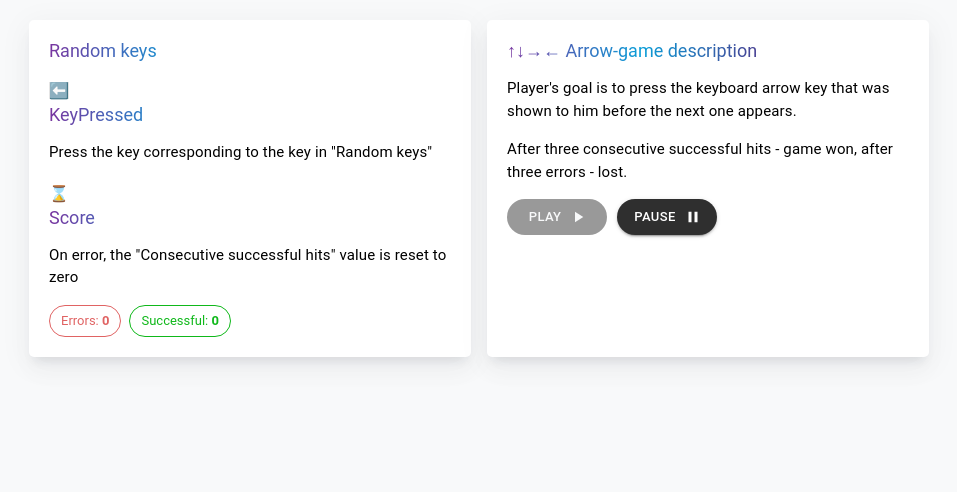
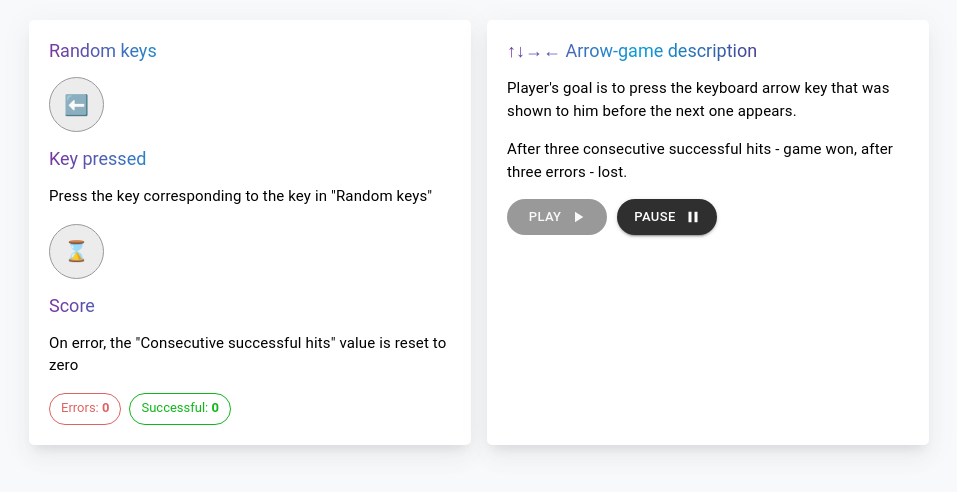
Before and after one commit to wintermute28/arrows-game, a React (Vite) app: page / in a window 1280 px wide. Both pictures are taken after a click on the button "PLAY". Shown: the top 492 px of the page, without its empty margins (161-1118 px from the left). Built offline with nearby package versions, Linux system fonts and the light colour scheme.

Commit message:
Add styles for others components

```diff
--- a/index.html
+++ b/index.html
@@ -4,7 +4,8 @@
     <meta charset="UTF-8" />
     <link rel="icon" type="image/svg+xml" href="/vite.svg" />
     <meta name="viewport" content="width=device-width, initial-scale=1.0" />
-    <title>React Redux App</title>
+    <link rel="icon" type="image/svg+xml" href="./favicon.svg" />
+    <title>Arrows Game App</title>
   </head>
   <body>
     <noscript>You need to enable JavaScript to run this app.</noscript>
--- /dev/null
+++ b/src/components/Playground/components/KeyPressed/KeyPressed.module.css
@@ -0,0 +1,20 @@
+.container {
+  margin-bottom: 10px;
+}
+
+.wrapper {
+  margin-top: var(--spacing-medium);
+  margin-bottom: var(--spacing-medium);
+}
+
+.icon {
+  display: inline-flex;
+  justify-content: center;
+  align-items: center;
+  width: 55px;
+  height: 55px;
+  font-size: 20px;
+  border: 1px solid var(--color-gray-medium);
+  border-radius: 50%;
+  background-color: var(--color-gray);
+}
--- a/src/components/Playground/components/KeyPressed/KeyPressed.tsx
+++ b/src/components/Playground/components/KeyPressed/KeyPressed.tsx
@@ -1,5 +1,3 @@
-// import styles from "./KeyPressed.module.css"
-
 import { useEffect, useCallback } from "react"
 
 import { useAppDispatch } from "../../../../app/hooks"
@@ -7,6 +5,8 @@
 import { setEnteredValue } from "../../store/slices"
 import { MAP_ARROW_CODES } from "../../constants"
 import { TypographyHeader, TypographyText } from "../../../UI"
+
+import styles from "./KeyPressed.module.css"
 
 export interface IKeyPressedProps {
   isTimerActive: boolean
@@ -41,11 +41,16 @@
 
   return (
     <div>
-      <TypographyHeader>KeyPressed</TypographyHeader>
-      <TypographyText>
-        Press the key corresponding to the key in "Random keys"
-      </TypographyText>
-      <span>{keyPressedElement}</span>
+      <TypographyHeader>Key pressed</TypographyHeader>
+
+      <div className={styles.container}>
+        <TypographyText>
+          Press the key corresponding to the key in "Random keys"
+        </TypographyText>
+        <div className={styles.wrapper}>
+          <span className={styles.icon}>{keyPressedElement}</span>
+        </div>
+      </div>
     </div>
   )
 }
--- /dev/null
+++ b/src/components/Playground/components/RandomKeys/RandomKeys.module.css
@@ -0,0 +1,20 @@
+.wrapper {
+  display: flex;
+  align-items: center;
+  flex-wrap: wrap;
+  gap: 10px;
+  margin-top: var(--spacing-medium);
+  margin-bottom: var(--spacing-medium);
+}
+
+.icon {
+  display: inline-flex;
+  justify-content: center;
+  align-items: center;
+  width: 55px;
+  height: 55px;
+  font-size: 20px;
+  border: 1px solid var(--color-gray-medium);
+  border-radius: 50%;
+  background-color: var(--color-gray);
+}
--- a/src/components/Playground/components/RandomKeys/RandomKeys.tsx
+++ b/src/components/Playground/components/RandomKeys/RandomKeys.tsx
@@ -1,9 +1,7 @@
 import { useAppSelector } from "../../../../app/hooks"
 import RandomArrows from "./components/RandomArrows"
-import WelcomeText from "./components/RandomArrows/WelcomeText"
+import WelcomeText from "./components/WelcomeText"
 import { TypographyHeader } from "../../../UI"
-
-// import styles from "./RandomKeys.module.css"
 
 export interface IRandomKeysProps {
   isTimerActive: boolean
--- a/src/components/Playground/components/RandomKeys/components/RandomArrows/RandomArrows.module.css
+++ b/src/components/Playground/components/RandomKeys/components/RandomArrows/RandomArrows.module.css
@@ -1,11 +1,8 @@
-.icon {
-  background-color: #e4e4e4;
+.iconSuccess {
+  border: 1px solid var(--color-green);
+  background-color: var(--color-green-light);
 }
-
-.iconSuccess {
-  background-color: #4fd79a;
+.iconUnsuccess {
+  border: 1px solid var(--color-red-light);
+  background-color: var(--color-red-lighter);
 }
-
-.iconUnsuccess {
-  background-color: #d58b8b;
-}
--- a/src/components/Playground/components/RandomKeys/components/RandomArrows/RandomArrows.tsx
+++ b/src/components/Playground/components/RandomKeys/components/RandomArrows/RandomArrows.tsx
@@ -1,33 +1,32 @@
-import styles from "./RandomArrows.module.css"
+import cn from "classnames"
 
 import { useAppSelector } from "../../../../../../app/hooks"
 import type { IPlaygroundStepsState } from "../../../../store/types"
 import { MAP_ARROW_CODES } from "../../../../constants"
 import type { IMapArrowCodes } from "../../../../types"
 
+import stylesCommon from "../../RandomKeys.module.css"
+import styles from "./RandomArrows.module.css"
+
 const RandomArrows: React.FC = () => {
   const state = useAppSelector(state => state.playground)
 
   const getStylesRandomKeys = (element: IPlaygroundStepsState): string => {
-    if (element.success && element.success !== null) {
-      return styles.iconSuccess
-    }
-
-    if (!element.success && element.success !== null) {
-      return styles.iconUnsuccess
-    }
-
-    return styles.icon
+    return cn(
+      element.success && element.success !== null && styles.iconSuccess,
+      !element.success && element.success !== null && styles.iconUnsuccess,
+      stylesCommon.icon,
+    )
   }
 
   return (
-    <>
+    <div className={stylesCommon.wrapper}>
       {state.steps.map(element => (
         <span key={element.step} className={getStylesRandomKeys(element)}>
           {MAP_ARROW_CODES[element.currentValue as keyof IMapArrowCodes]}
         </span>
       ))}
-    </>
+    </div>
   )
 }
 
--- a/src/components/Playground/components/RandomKeys/components/RandomArrows/WelcomeText/WelcomeText.tsx
+++ /dev/null
@@ -1,23 +0,0 @@
-// import styles from "./WelcomeText.module.css"
-
-import { TypographyText } from "../../../../../../UI"
-
-export interface IWelcomeTextProps {
-  isTimerActive: boolean
-}
-
-const WelcomeText: React.FC<IWelcomeTextProps> = props => {
-  const { isTimerActive } = props
-
-  if (isTimerActive) {
-    return <span>Loading...</span>
-  }
-
-  return (
-    <TypographyText>
-      Press "Play" to start the game and wait for the first arrow to appear
-    </TypographyText>
-  )
-}
-
-export default WelcomeText
--- /dev/null
+++ b/src/components/Playground/components/RandomKeys/components/WelcomeText/WelcomeText.module.css
@@ -0,0 +1,5 @@
+.loader {
+  width: 80%;
+  height: 80%;
+  color: #000;
+}
--- /dev/null
+++ b/src/components/Playground/components/RandomKeys/components/WelcomeText/WelcomeText.tsx
@@ -0,0 +1,30 @@
+import { TypographyText } from "../../../../../UI"
+import loader from "./img/loader.svg"
+import stylesCommon from "../../RandomKeys.module.css"
+import styles from "./WelcomeText.module.css"
+
+export interface IWelcomeTextProps {
+  isTimerActive: boolean
+}
+
+const WelcomeText: React.FC<IWelcomeTextProps> = props => {
+  const { isTimerActive } = props
+
+  if (isTimerActive) {
+    return (
+      <div className={stylesCommon.wrapper}>
+        <span className={stylesCommon.icon}>
+          <img className={styles.loader} src={loader} alt="loading" />
+        </span>
+      </div>
+    )
+  }
+
+  return (
+    <TypographyText>
+      Press "Play" to start the game and wait for the first arrow to appear
+    </TypographyText>
+  )
+}
+
+export default WelcomeText
```
Also changed, not shown: favicon.svg (added), src/components/Playground/components/RandomKeys/components/WelcomeText/img/loader.svg (added), src/components/Playground/components/RandomKeys/components/WelcomeText/index.ts (renamed from src/components/Playground/components/RandomKeys/components/RandomArrows/WelcomeText/index.ts).
